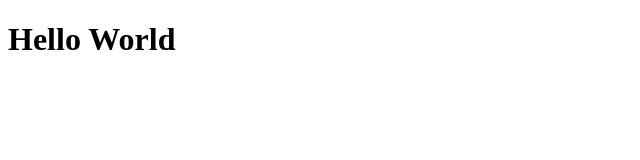
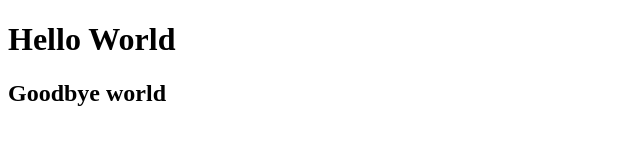
Before and after one commit to Natalia-pilia/atfyudmcjjsp, a plain HTML site: page index.html in a window 1280 px wide. Shown: the whole page, without its empty margins (0-640 px from the left). Drawn offline with Linux system fonts and the light colour scheme.

Commit message:
davamate Goodbye world

```diff
--- a/index.html
+++ b/index.html
@@ -8,6 +8,7 @@
 <body>
 
     <h1>Hello World<h1>
+    <h2>Goodbye world</h2>
 
 
 </body>
```
